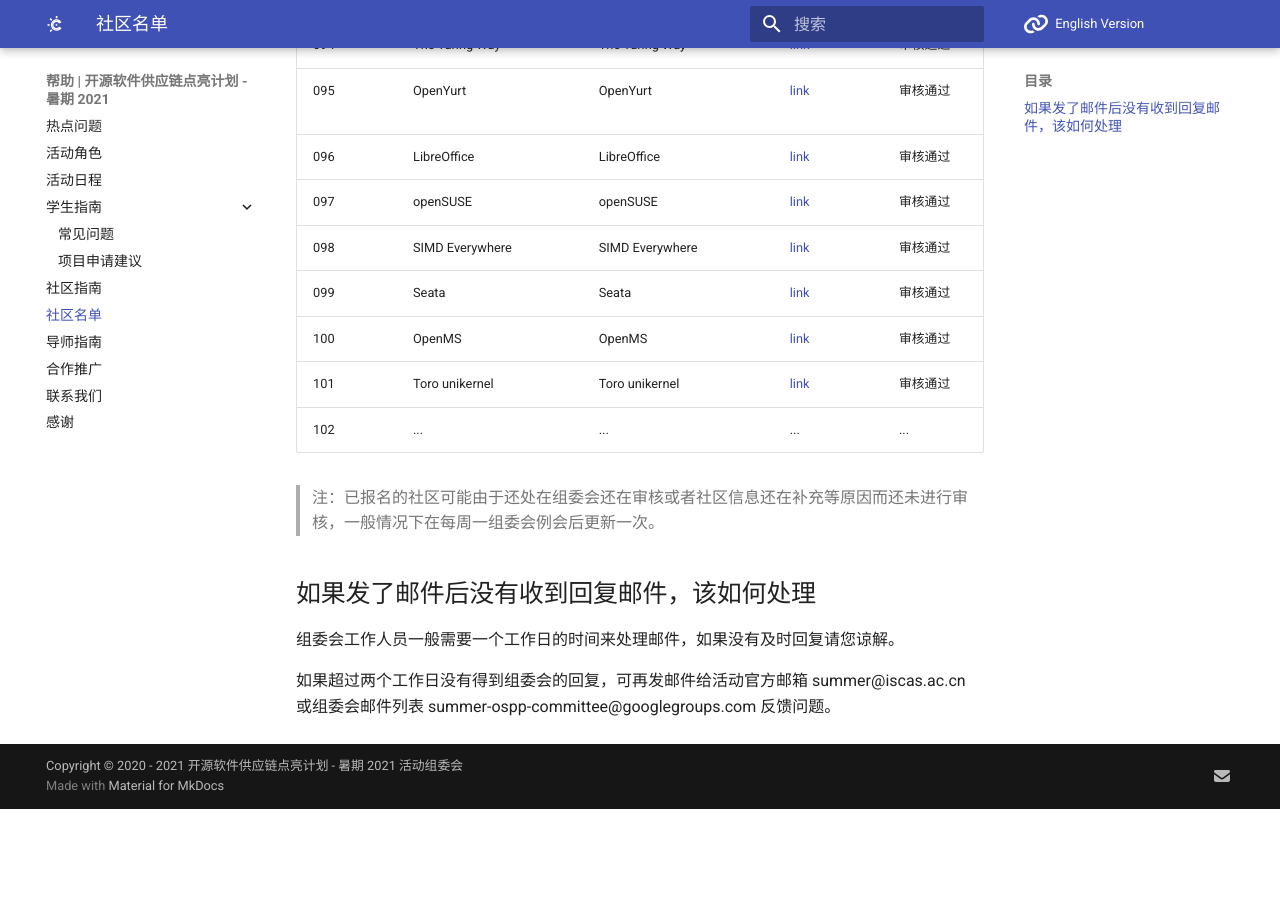
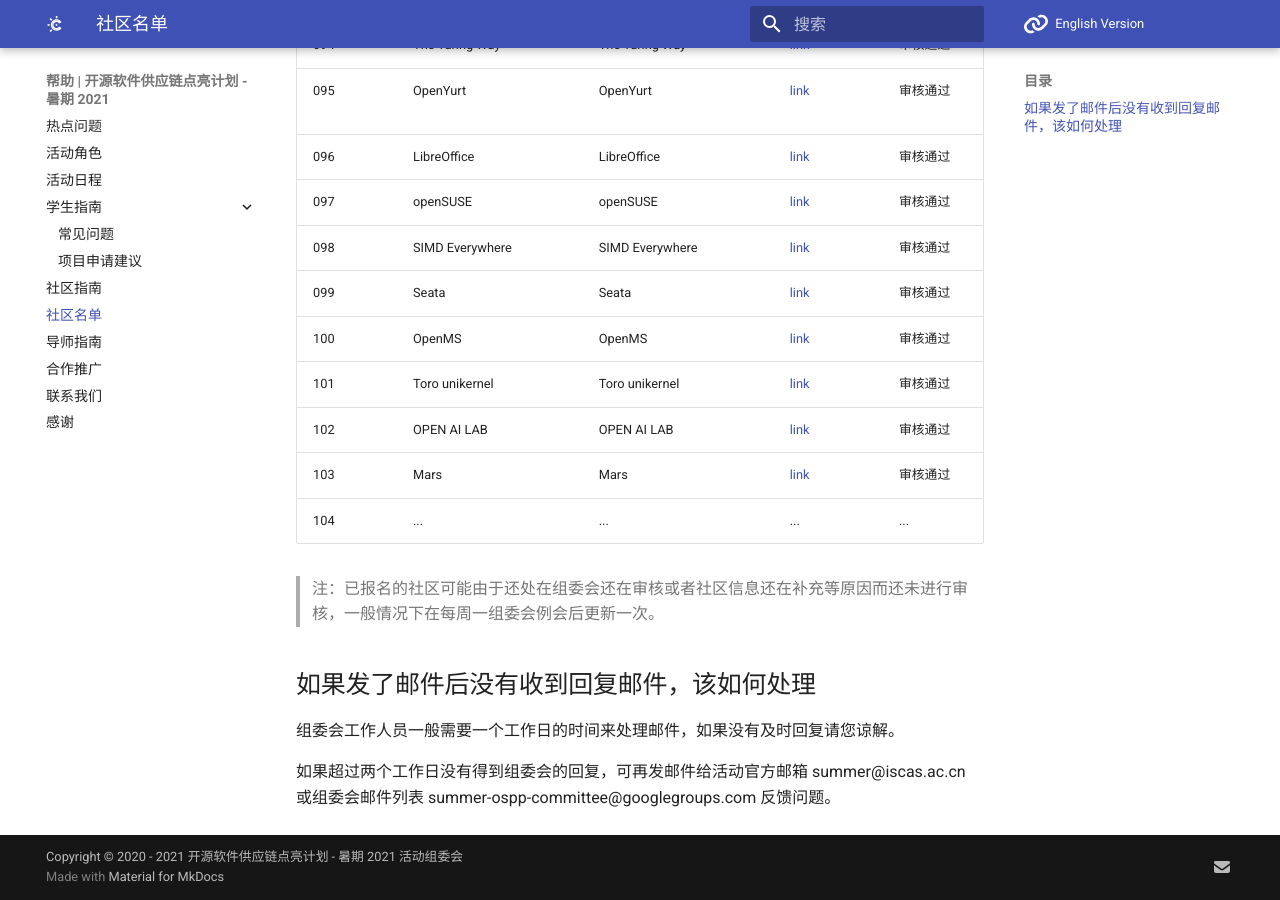
Before and after one commit to summer-ospp/help, an MkDocs documentation site: the page built from docs/communities-list.md, in a window 1280 px wide and 900 px high, scrolled down 4975 px. Built offline with MkDocs 1.6.1 and Material for MkDocs 9.7.7, drawn with Linux system fonts in a browser that asks for light colours; comment, search, counter and statistics services are not loaded; before the commit the page ends 5784 px from its top, so only the background shows below that.

Commit message:
Update communities-list.md

```diff
--- a/docs/communities-list.md
+++ b/docs/communities-list.md
@@ -106,8 +106,10 @@
 | 098  | SIMD Everywhere         | SIMD Everywhere                 | [link]( https://github.com/simd-everywhere/simde)                 | 审核通过    |
 | 099  | Seata                   | Seata                           | [link]( https://seata.io/zh-cn/)                                  | 审核通过    |
 | 100  | OpenMS                  | OpenMS                          | [link]( https://www.openms.org)                                   | 审核通过    |
-| 101  | Toro unikernel          | Toro unikernel                  | [link]( http://www.torokernel.io)                                 | 审核通过    |
-| 102  | ...                     | ...                             | ...              | ...    |
+| 101  | Toro unikernel          | Toro unikernel                  | [link]( https://www.torokernel.io)                                | 审核通过    |
+| 102  | OPEN AI LAB             | OPEN AI LAB                     | [link]( https://www.openailab.com)                                | 审核通过    |
+| 103  | Mars                    | Mars                            | [link]( https://docs.pymars.org/en/latest/)                       | 审核通过    |
+| 104  | ...                     | ...                             | ...              | ...    |
 
 
 > 注：已报名的社区可能由于还处在组委会还在审核或者社区信息还在补充等原因而还未进行审核，一般情况下在每周一组委会例会后更新一次。
```
